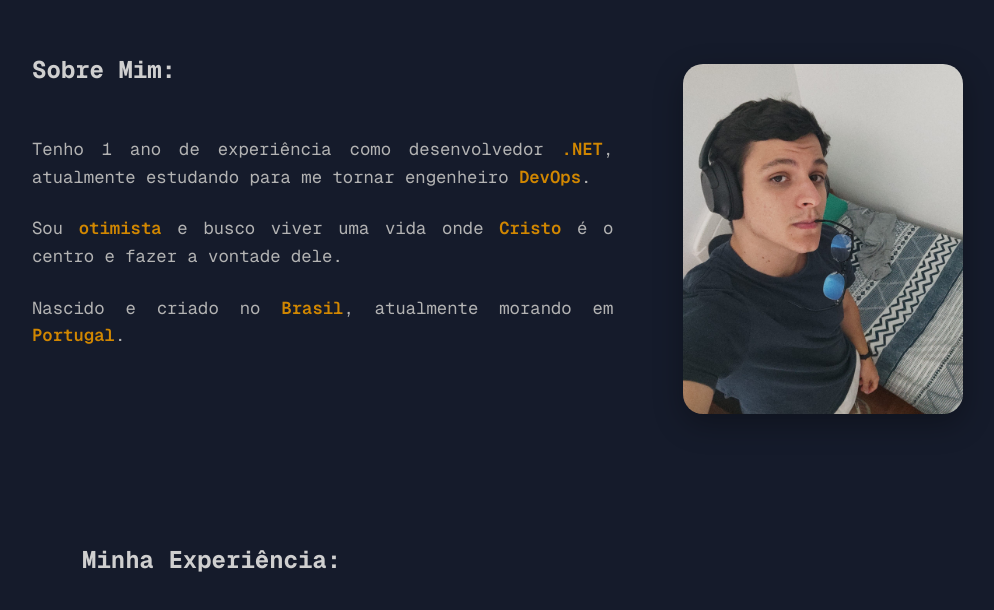
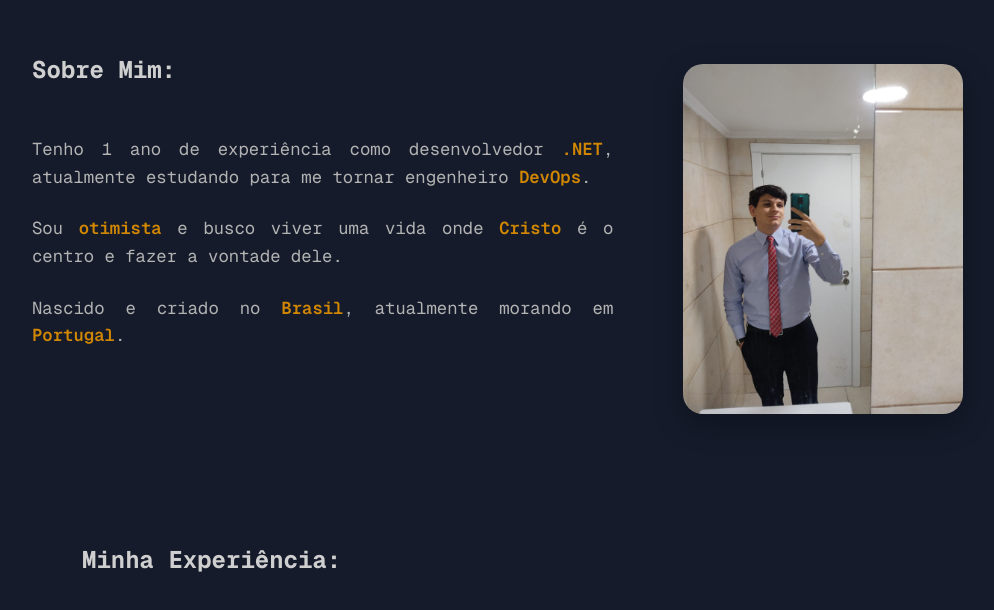
Before and after one commit to eliseufh/kolte-dev, a React (Vite) app: page / in a window 1280 px wide. Shown: the part 812-1422 px from the top of the page, without its empty margins (140-1134 px from the left). Built offline with nearby package versions, Linux system fonts and the light colour scheme.

Commit message:
feat: replace profile image with new asset and update image source path

```diff
--- a/src/App.tsx
+++ b/src/App.tsx
@@ -107,7 +107,7 @@ function App() {
             <div className="about-photo">
               <div className="photo-container">
                 <img
-                  src="/src/assets/eu.jpeg"
+                  src="../src/assets/image.jpeg"
                   alt="Eu"
                   className="profile-img"
                 />
```
Also changed, not shown: src/assets/eu.jpeg (deleted), src/assets/image.jpeg (added).
